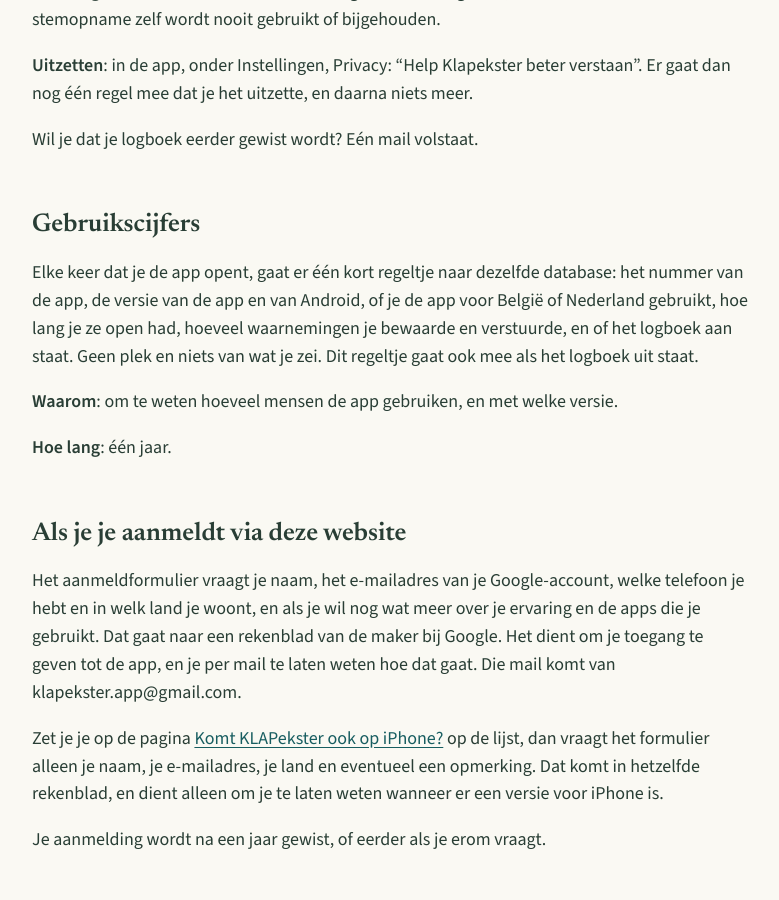
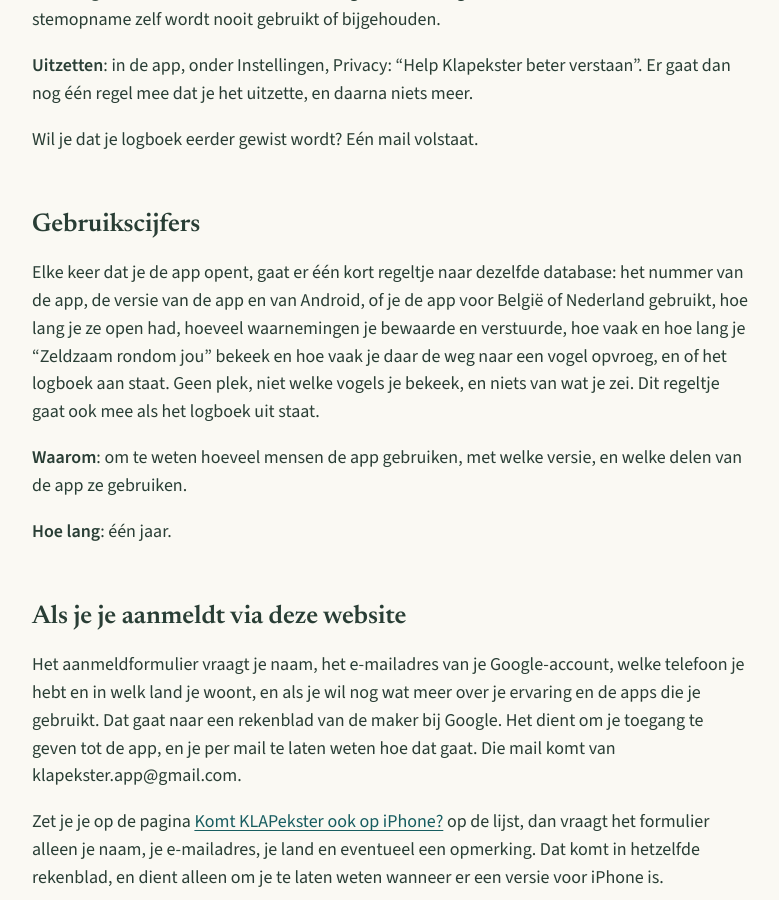
Before and after one commit to KLAPekster/website, a Jekyll site: the page built from privacy.md, in a window 1280 px wide and 900 px high, scrolled down 2853 px. Shown: the whole window, without its empty margins (248-1027 px from the left). Built offline with Jekyll 4.4.1, drawn with Linux system fonts in a browser that asks for light colours; some of the changed text lies outside the part shown.

Commit message:
Privacybeleid: tellers van Zeldzaam rondom jou bij de gebruikscijfers
Het regeltje per app-start telt straks hoe vaak en hoe lang iemand
Zeldzaam rondom jou bekeek en hoe vaak hij de weg naar een vogel opvroeg
(plan ontwerp/zeldzaam-gebruik/PLAN.md in de app).

Co-Authored-By: Claude Opus 5.5 <noreply@anthropic.com>

```diff
--- a/privacy.md
+++ b/privacy.md
@@ -6,7 +6,7 @@ permalink: /privacy/
 
 # Privacybeleid
 
-<p class="flauw">Laatst gewijzigd op 21 oktober 2026</p>
+<p class="flauw">Laatst gewijzigd op 30 oktober 2026</p>
 
 Je spreekt je waarnemingen in, bewaart ze op je telefoon en beslist zelf
 wanneer je ze naar waarnemingen.be of waarneming.nl verstuurt. De eerste keer
@@ -126,11 +126,13 @@ Wil je dat je logboek eerder gewist wordt? Eén mail volstaat.
 Elke keer dat je de app opent, gaat er één kort regeltje naar dezelfde
 database: het nummer van de app, de versie van de app en van Android, of je
 de app voor België of Nederland gebruikt, hoe lang je ze open had, hoeveel
-waarnemingen je bewaarde en verstuurde, en of het logboek aan staat. Geen
-plek en niets van wat je zei. Dit regeltje gaat ook mee als het logboek uit
-staat.
+waarnemingen je bewaarde en verstuurde, hoe vaak en hoe lang je "Zeldzaam
+rondom jou" bekeek en hoe vaak je daar de weg naar een vogel opvroeg, en of
+het logboek aan staat. Geen plek, niet welke vogels je bekeek, en niets van
+wat je zei. Dit regeltje gaat ook mee als het logboek uit staat.
 
-**Waarom**: om te weten hoeveel mensen de app gebruiken, en met welke versie.
+**Waarom**: om te weten hoeveel mensen de app gebruiken, met welke versie, en
+welke delen van de app ze gebruiken.
 
 **Hoe lang**: één jaar.
 
```
